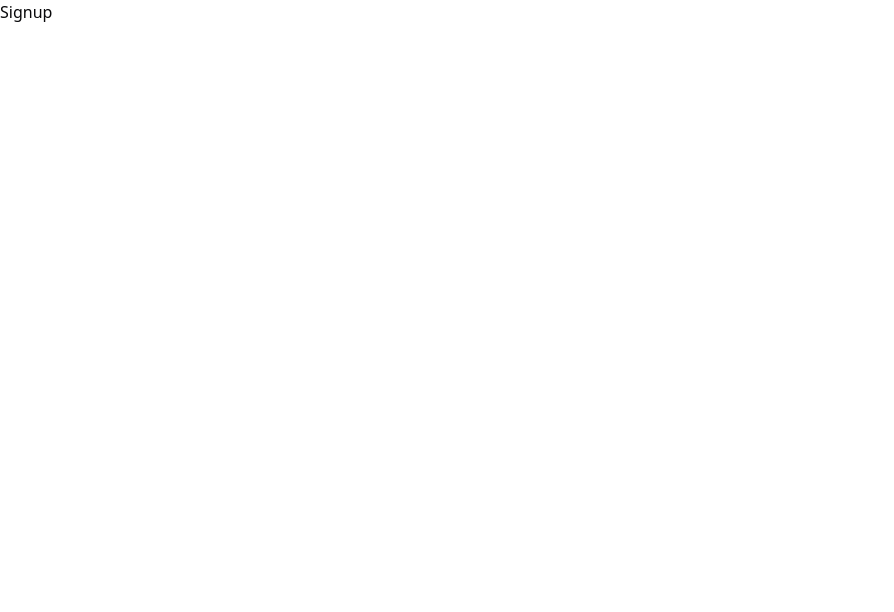
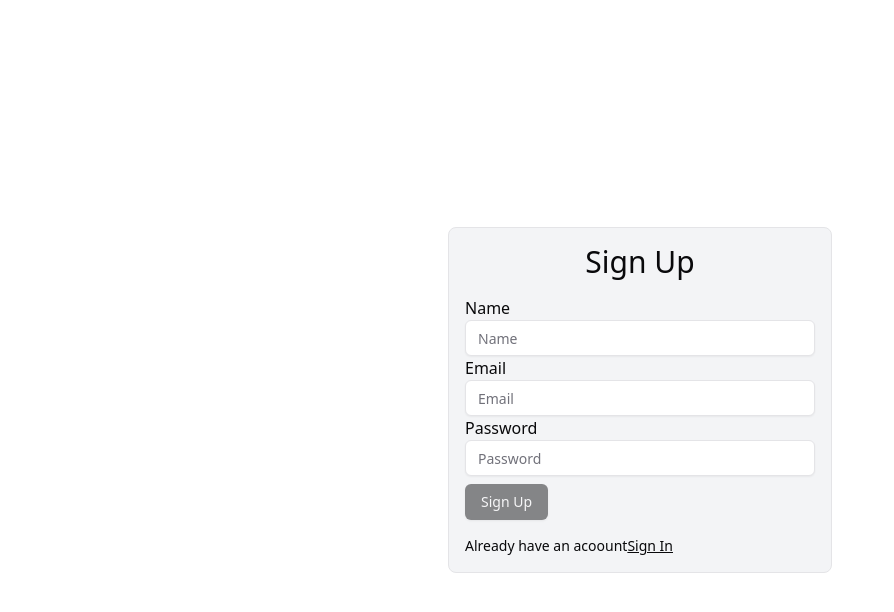
Before and after one commit to devhimani/ecomm, a React (Vite) app: page /signup in a window 1280 px wide. Shown: the top 612 px of the page, without its empty margins (0-894 px from the left). Built offline with nearby package versions, Linux system fonts and the light colour scheme.

Commit message:
Integrate reusable components and style signup page

```diff
--- a/src/pages/Signup.tsx
+++ b/src/pages/Signup.tsx
@@ -1,7 +1,51 @@
-import React from "react";
+import { Label } from "@radix-ui/react-label";
+import { Input } from "@/components/ui/input";
+import { Button } from "@/components/ui/button";
+// import { Loader2 } from "lucide-react";
+import { Link } from "react-router-dom";
 
 const Signup = () => {
-  return <div>Signup</div>;
+  return (
+    <div className="h-screen flex items-center justify-center">
+      <div className="border m-2 p-4 rounded-lg w-full max-w-sm bg-gray-100 flex flex-col gap-4">
+        <h1 className="text-center text-3xl">Sign Up</h1>
+        <form>
+          <Label htmlFor="name">Name</Label>
+          <Input
+            type="name"
+            id="name"
+            placeholder="Name"
+            className="bg-white"
+          />
+          <Label htmlFor="email">Email</Label>
+          <Input
+            type="email"
+            id="email"
+            placeholder="Email"
+            className="bg-white"
+          />
+          <Label htmlFor="password">Password</Label>
+          <Input
+            type="password"
+            id="password"
+            placeholder="Password"
+            className="bg-white"
+          />
+          <Button className="mt-2" disabled>
+            {/* <Loader2 className="animate-spin" />
+        Please wait */}
+            Sign Up
+          </Button>
+        </form>
+        <div className="text-sm">
+          Already have an acoount
+          <Link className="underline" to="/signin">
+            Sign In
+          </Link>
+        </div>
+      </div>
+    </div>
+  );
 };
 
 export default Signup;
```
